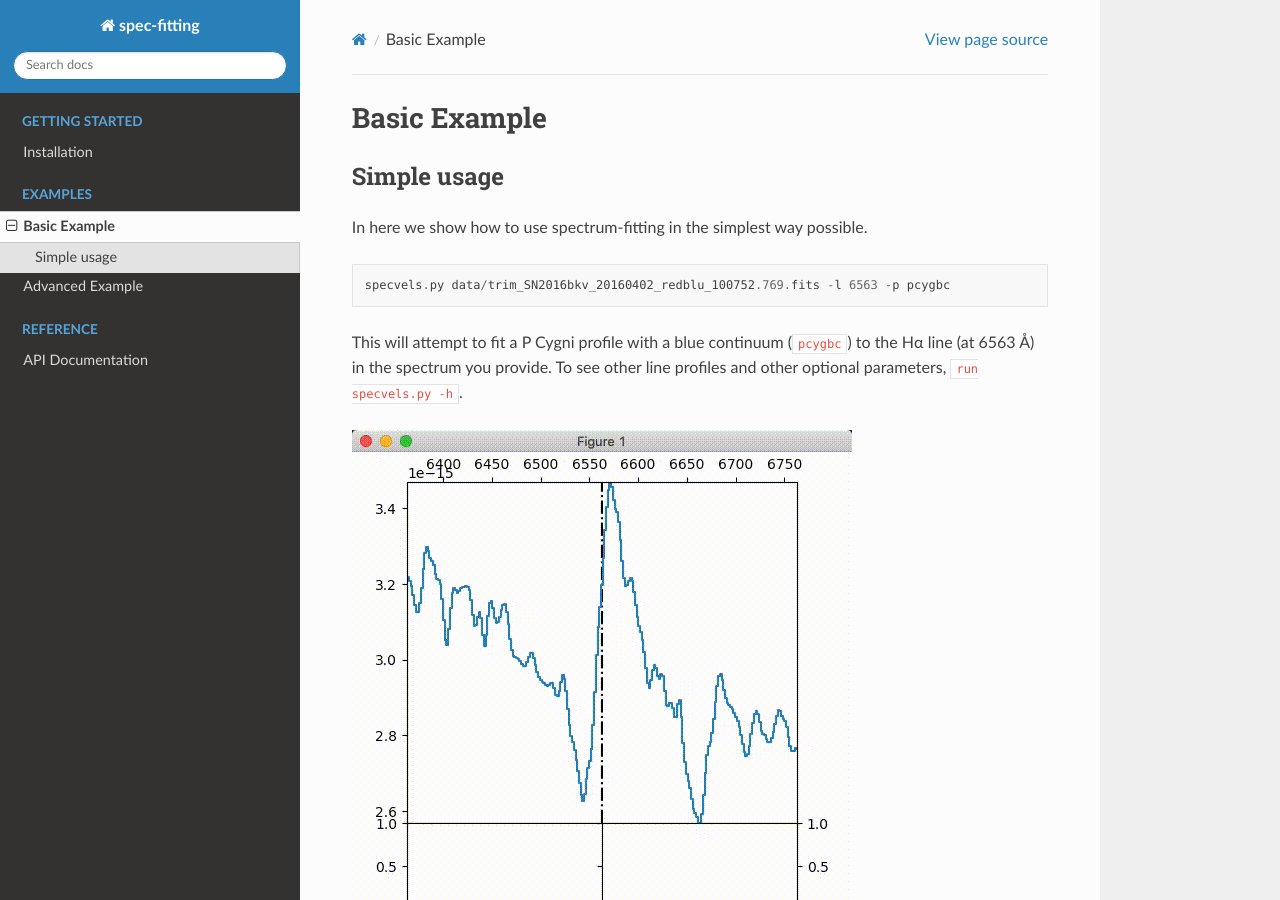
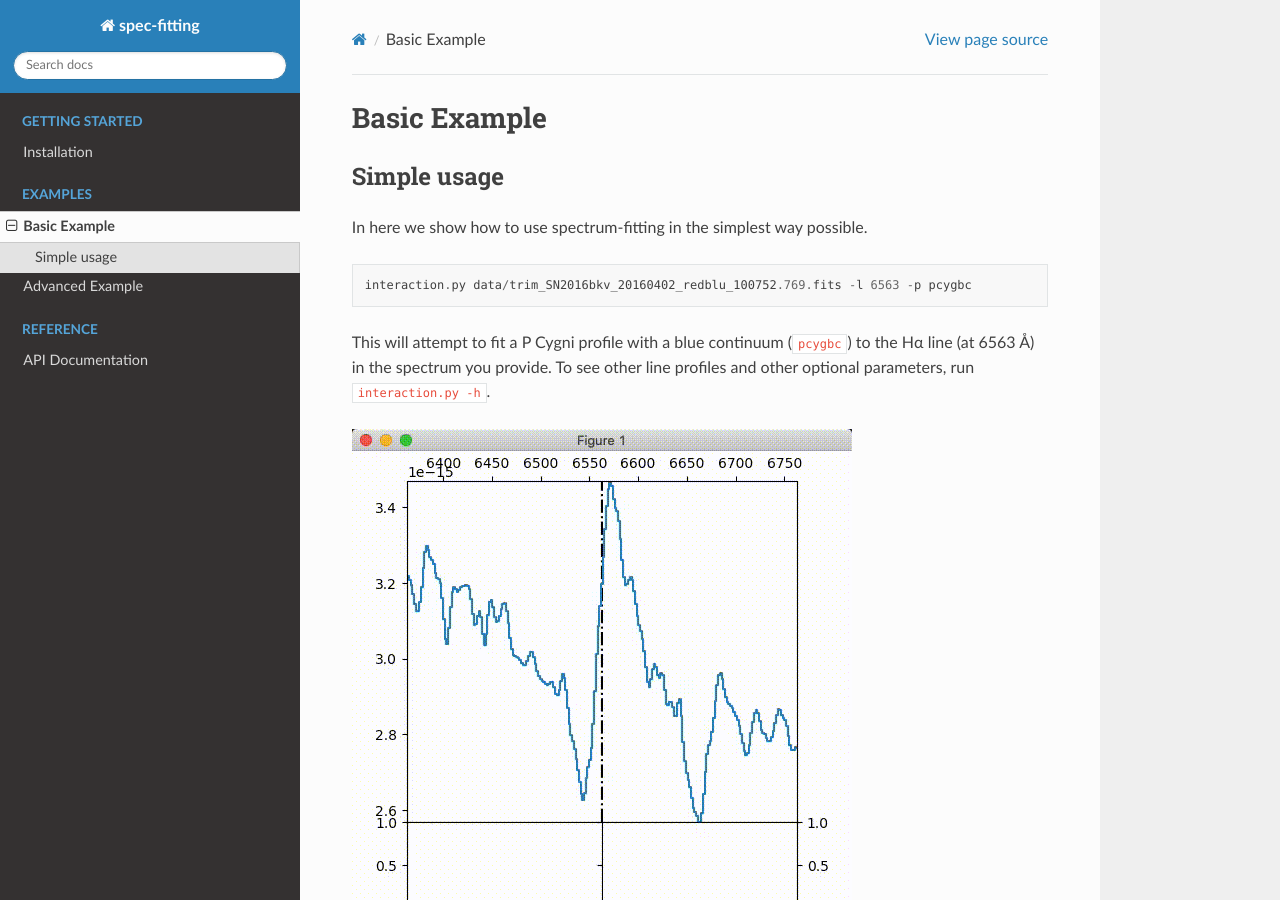
Before and after one commit to griffin-h/spectrum-fitting, a Sphinx documentation site: the page built from docs/examples/basic_example.rst, in a window 1280 px wide and 900 px high. Built offline with Sphinx 7.4.7 and the Read the Docs theme 2.0.0, drawn with Linux system fonts in a browser that asks for light colours.

Commit message:
update name of script in docs

```diff
--- a/docs/examples/basic_example.rst
+++ b/docs/examples/basic_example.rst
@@ -10,9 +10,9 @@ In here we show how to use spectrum-fitting in the simplest way possible.
 
 .. code:: python
 
-	specvels.py data/trim_SN2016bkv_20160402_redblu_100752.769.fits -l 6563 -p pcygbc
+	interaction.py data/trim_SN2016bkv_20160402_redblu_100752.769.fits -l 6563 -p pcygbc
 
 This will attempt to fit a P Cygni profile with a blue continuum (``pcygbc``) to the Hα line (at 6563 Å) in the spectrum you provide.
-To see other line profiles and other optional parameters, ``run specvels.py -h``.
+To see other line profiles and other optional parameters, run ``interaction.py -h``.
 
 .. image:: spectrum-fitting.gif
```
Also changed, not shown: README.md (+2 -2 lines).
